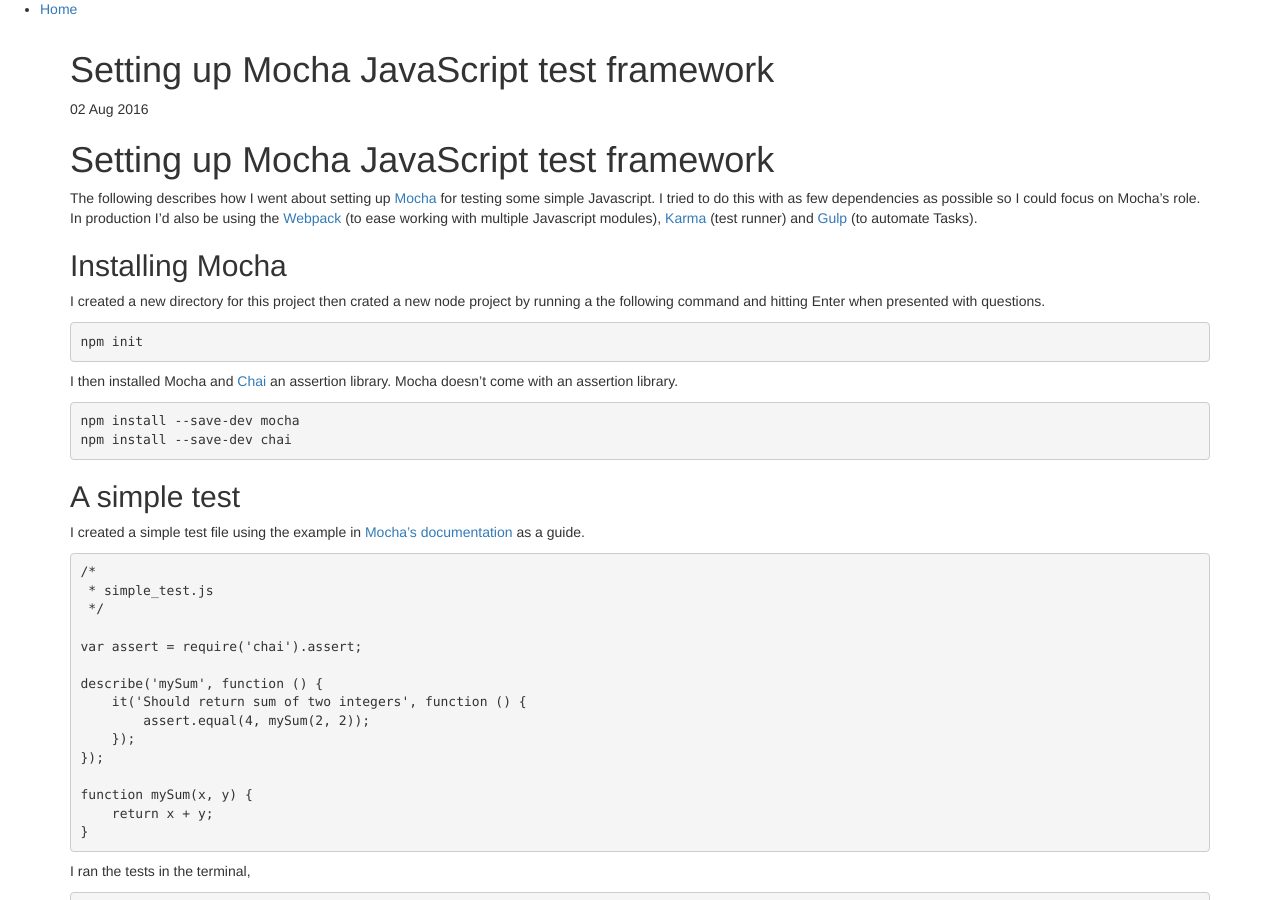
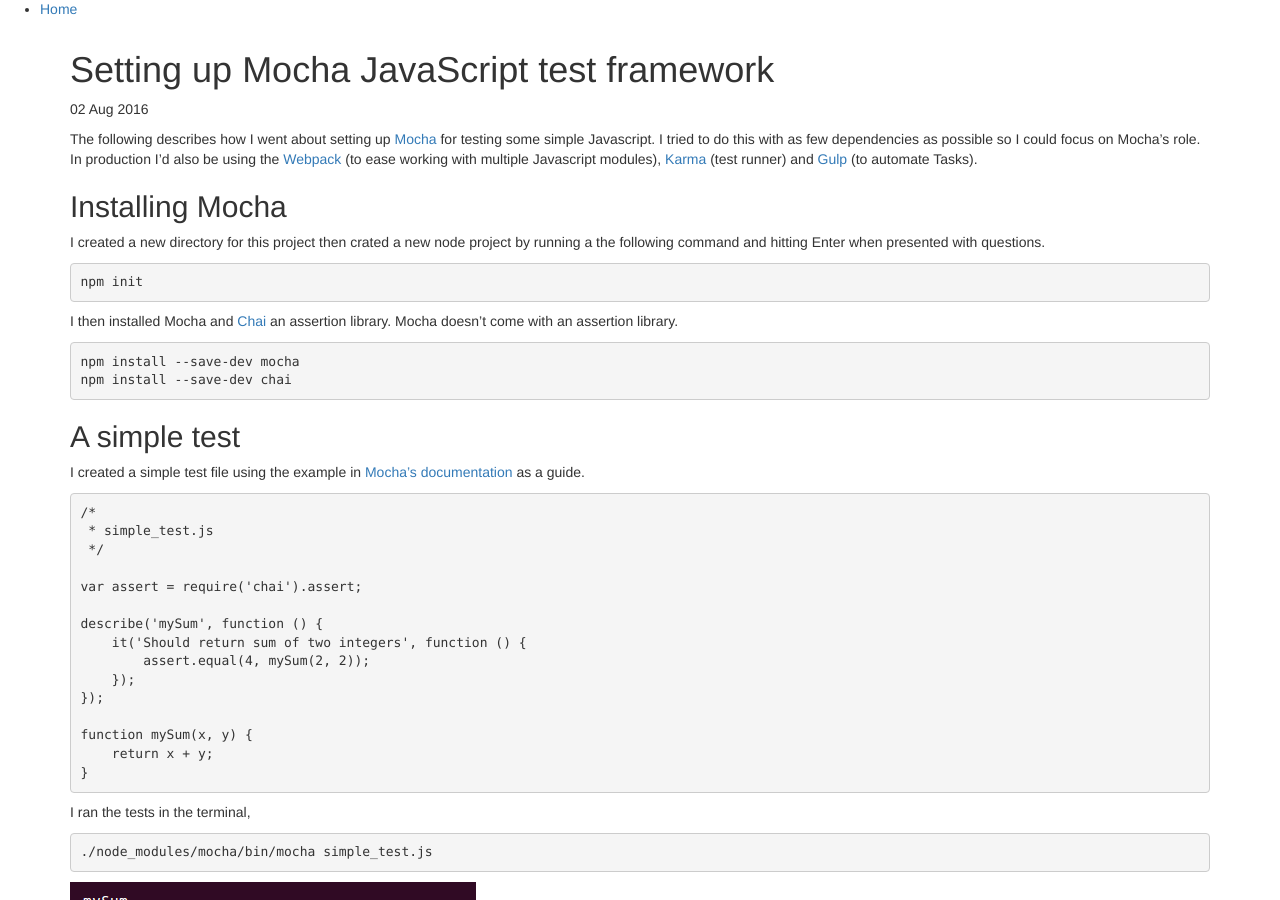
Before and after one commit to tdpreece/tdpreece.github.io, a Jekyll site: the page built from _posts/2016-08-02-mocha-setup.md, in a window 1280 px wide and 900 px high. Built offline with Jekyll 4.4.1, drawn with Linux system fonts in a browser that asks for light colours.

Commit message:
Update posts that had title twice.

```diff
--- a/_posts/2016-08-02-mocha-setup.md
+++ b/_posts/2016-08-02-mocha-setup.md
@@ -3,7 +3,6 @@
 title: "Setting up Mocha JavaScript test framework"
 date: 2016-08-02
 ---
-# Setting up Mocha JavaScript test framework
 
 The following describes how I went about setting up [Mocha](https://mochajs.org/)
 for testing some simple Javascript.  I tried to do this with as few dependencies
```
Also changed, not shown: _posts/2016-07-25-custom-bootstrap-build-with-scss.md (+0 -1 lines).
